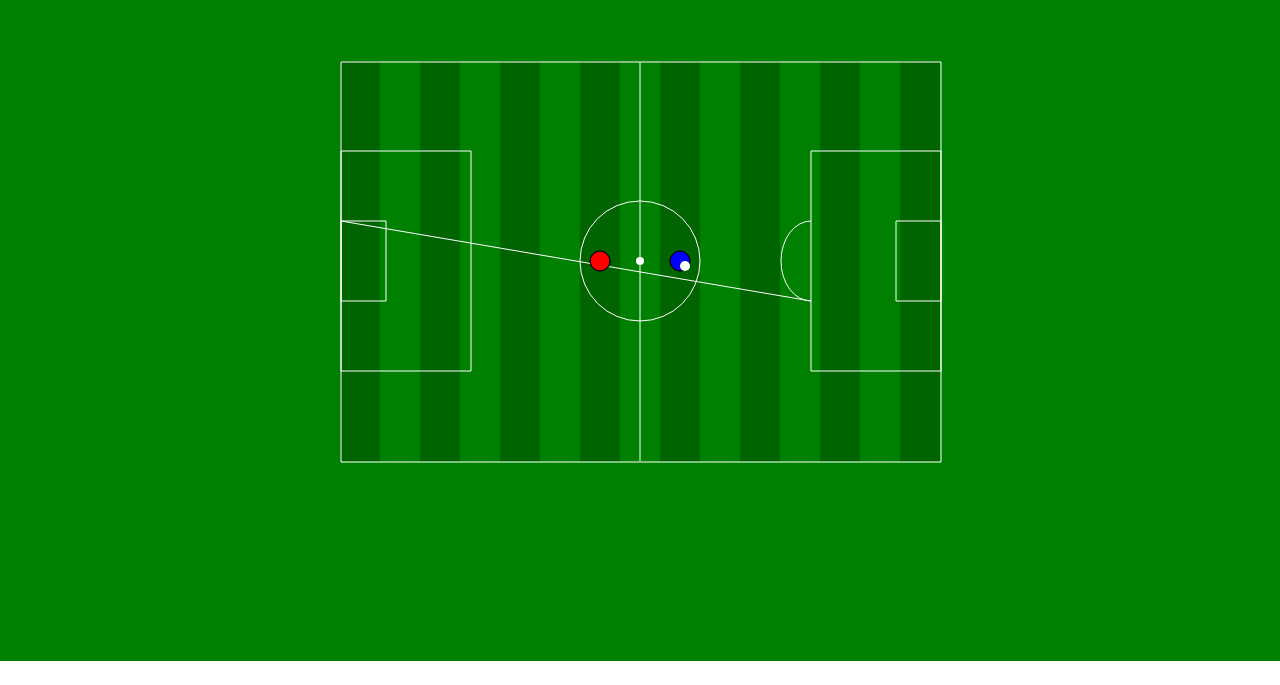
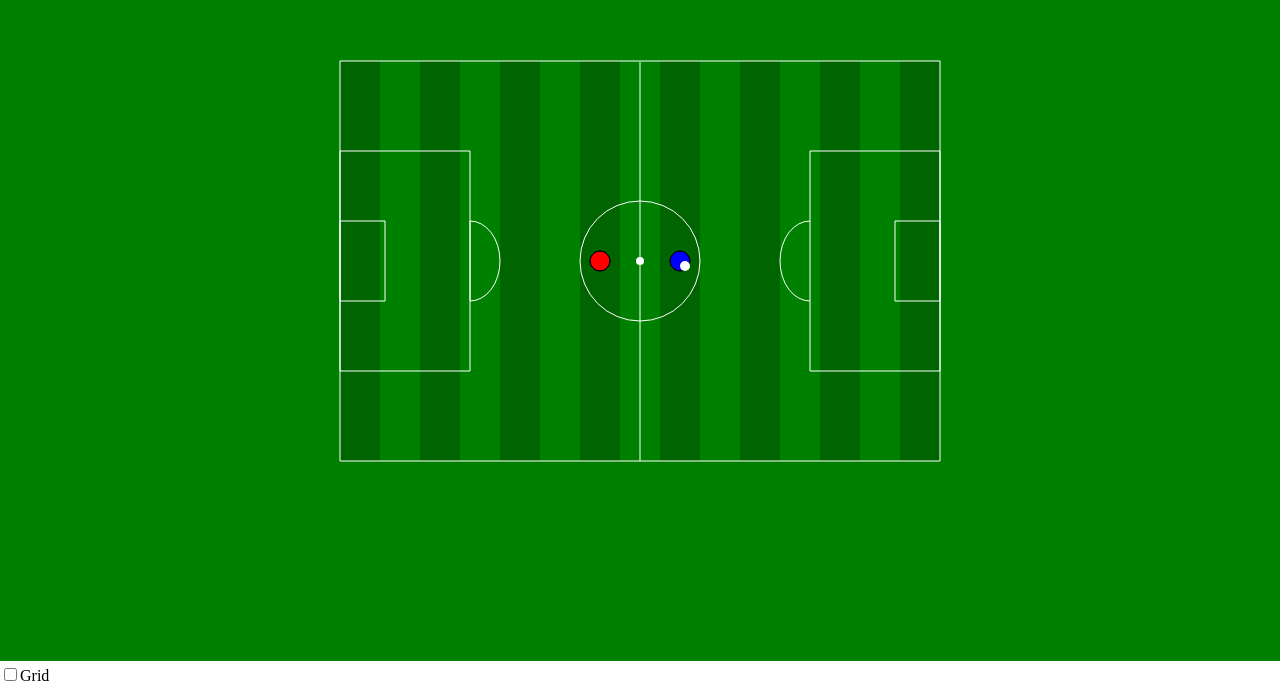
Before and after one commit to Dmytrenko-Roman/WebFootballSimulator, a website: page simulator/index.html in a window 1280 px wide. Shown: the part 139-824 px from the top of the page. Drawn offline with Linux system fonts and the light colour scheme.

Commit message:
grid added

```diff
--- a/simulator/code.js
+++ b/simulator/code.js
@@ -2,6 +2,7 @@
 
 const canvas = document.getElementById('canvas');
 const ctx = canvas.getContext('2d');
+const checkbox = document.getElementById('grid');
 
 canvas.width = window.innerWidth;
 canvas.height = window.innerHeight;
@@ -9,11 +10,22 @@ canvas.height = window.innerHeight;
 let speed = 1;
 
 // Pitch params:
-
 const wp = 600;
 const hp = 400;
 const xp = (canvas.width / 2) - (wp / 2);
 const yp = (canvas.height / 2) - (hp / 2);
+
+// First penalty area params:
+const xpa1 = xp;
+const ypa1 = canvas.height / 2 - 110;
+
+// Second penalty area params:
+const xpa2 = xp + wp - 130;
+const ypa2 = canvas.height / 2 - 110;
+
+// Width and heigth of penalty area:
+const wpa = 130;
+const hpa = 220;
 
 // -------------
 
@@ -35,6 +47,23 @@ const players2 = [
   },
 ];
 
+const grid = () => {
+  ctx.beginPath();
+  ctx.fillStyle = 'green';
+  let grid = [];
+  for (let i = 0; i < wp; i += 20) {
+    for (let k = 0; k < hp; k += 20) {
+      ctx.fillRect(xp + i, yp + k, 20, 20);
+      ctx.strokeStyle = 'black';
+      ctx.rect(xp + i, yp + k, 20, 20);
+      ctx.stroke();
+      grid.push([xp + i, yp + k, 20, 20])
+    }
+  }
+  ctx.closePath();
+  //console.log(grid);
+}
+
 const pitch = () => {
   ctx.beginPath();
   ctx.fillStyle = 'green';
@@ -53,15 +82,22 @@ const pitch = () => {
   ctx.arc(canvas.width / 2, canvas.height / 2, 60, 0, Math.PI * 2);
   ctx.moveTo(canvas.width / 2, yp + 1);
   ctx.lineTo(canvas.width / 2, yp + 400);
-  ctx.rect(xp + 1, yp + 1, wp, hp);
+  ctx.rect(xp, yp, wp, hp);
+  ctx.closePath();
+  ctx.strokeStyle = 'white';
+  ctx.stroke();
   // Penalty areas:
-  ctx.rect(xp + 1, canvas.height / 2 - 110, 130, 220);
-  ctx.rect(xp + 1, canvas.height / 2 - 40, 45, 80);
-  ctx.ellipse(xp + 1 + wp - 130, canvas.height / 2, 30, 40, 0, Math.PI / 2, -Math.PI / 2);
-  ctx.rect(xp + 1 + wp - 130, canvas.height / 2 - 110, 130, 220);
-  ctx.rect(xp + 1 + wp - 45, canvas.height / 2 - 40, 45, 80);
-  //ctx.arc(canvas.width / 2, canvas.height / 2, 60, 0, Math.PI * 2);
-
+  ctx.beginPath();
+  ctx.ellipse(xp + 130, canvas.height / 2, 30, 40, 0, -Math.PI / 2, Math.PI / 2);
+  ctx.closePath();
+  ctx.strokeStyle = 'white';
+  ctx.stroke();
+  ctx.beginPath();
+  ctx.ellipse(xp + wp - 130, canvas.height / 2, 30, 40, 0, Math.PI / 2, -Math.PI / 2);
+  ctx.rect(xpa1, ypa1, wpa, hpa);
+  ctx.rect(xp, canvas.height / 2 - 40, 45, 80);
+  ctx.rect(xpa2, ypa2, wpa, hpa);
+  ctx.rect(xp + wp - 45, canvas.height / 2 - 40, 45, 80);
   ctx.closePath();
   ctx.strokeStyle = 'white';
   ctx.stroke();
@@ -124,9 +160,9 @@ const movePlayers2 = () => {
   }
 };
 
-
 const tick = () => {
   pitch();
+  if (checkbox.checked) grid();
   movePlayers1();
   movePlayers2();
   drawPlayers1();
--- a/simulator/index.html
+++ b/simulator/index.html
@@ -6,6 +6,7 @@
   </head>
   <body style="margin: 0;">
     <canvas id="canvas">Your browser is not supported</canvas>
+    <input type="checkbox" id="grid"><span>Grid</span>
     <script src="code.js"></script>
   </body>
 </html>
```
